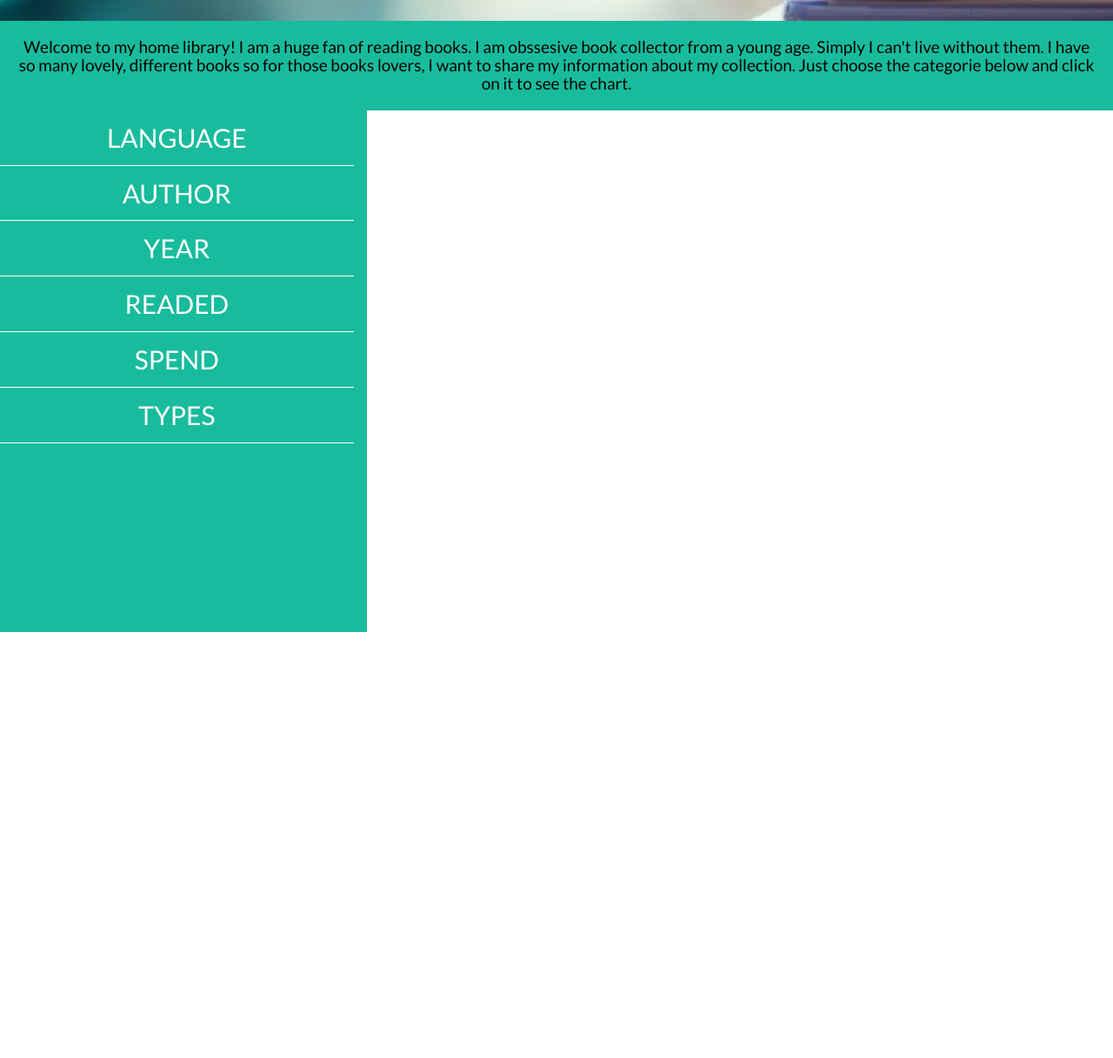
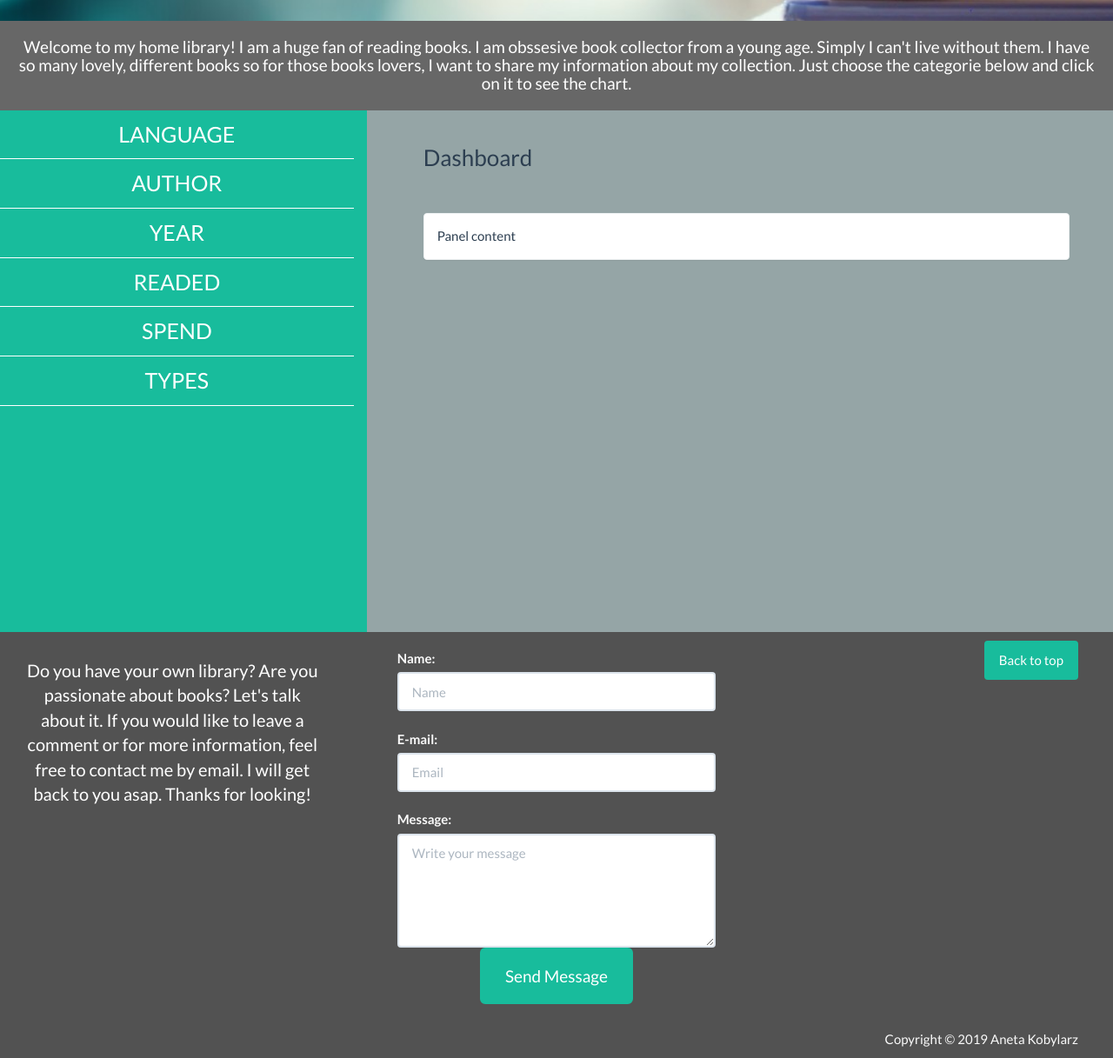
Before and after one commit to Code-Institute-Submissions/Home-library, a plain HTML site: page index.html in a window 1280 px wide. Shown: the part 476-1693 px from the top of the page at 87% size. Before the commit the page ends 1203 px from the top, so only its background shows below. Drawn offline with nearby package versions, Linux system fonts and the light colour scheme; a script that the page names is missing.

Commit message:
added footer with contact form and button

```diff
--- a/index.html
+++ b/index.html
@@ -71,12 +71,54 @@
             </div>
           </div>
         </div>
+        <div class="col-sm-12 col-md-8 main">
+          <h3>Dashboard</h3>
+            <div class="panel panel-default graphs">
+              <div class="panel-body">
+                Panel content
+              <div id="year-balance"></div>
+            </div>
+        </div>
       </div>
     </div>
+
+        </div>
+    </div>
   </section>
+  <footer class="container-fluid">
+    <div class="row row-footer">
+      <div class="col-sm-12 col-md-4 col-lg-4">
+        <p class="contact">Do you have your own library? Are you passionate about books? Let's talk about it.
+        If you would like to leave a comment or for more information, feel free to contact me by email. I will get back to you asap. Thanks for looking!</p>
+      </div>
+      <div class="col-sm-12 col-md-4 col-lg-4">
+        <div class="center-form">
+          <form>
+            <label>Name:</label>
+            <input type="text" name="name" class="form-control" id="fullname" placeholder="Name" required/><br>
+            <label>E-mail:</label>
+            <input type="email" name="emailaddress" class="form-control" id="emailaddress" placeholder="Email" required/><br>
+            <label>Message:</label>
+            <textarea rows="5" name="message" class="form-control" id="message" placeholder="Write your message" required></textarea>
+            <button type="submit" class="btn btn-success btn-lg center-block">Send Message</button>
+          </form>
+        </div>
+      </div>
+      <div class="col-sm-12 col-md-4 col-lg-4">
+        <div class="button">
+        <a href="#" class="btn btn-success">Back to top</a>
+        </div>
+      </div>
+    </div>
+    <div class="row row-footer">
+      <div class="col-sm-12 col-md-12 col-lg-12">
+        <p class="copyright">
+          Copyright &copy; 2019 Aneta Kobylarz
+        </p>
+      </div>
+    </div>
+  </footer>
 
-   <footer>
 
-   </footer>
 </body>
 </html>
--- a/static/css/style.css
+++ b/static/css/style.css
@@ -27,7 +27,7 @@ blockquote p {
     }
 }
 
-/*---------------------Alert*/
+/*---------------------Description*/
 
 .container-fluid {
     padding: 0;
@@ -35,7 +35,7 @@ blockquote p {
 
 .box {
     width: 100%;
-    background-color: #18bc9c;
+    background-color: #676767;
     margin: 0;
     padding: 0;
 }
@@ -45,7 +45,7 @@ h4 {
     text-align: center;
     margin: 0;
     padding: 20px 35px;
-    color: #000;
+    color: #fff;
 }
 
 /*-----------------------Sidebar*/
@@ -55,14 +55,11 @@ h4 {
     height: 600px;
 }
 
-#nav {
-
-}
 
 #nav li {
     list-style: none;
     color: #fff;
-    font-size: 30px;
+    font-size: 25px;
     padding-top: 10px;
     padding-bottom: 10px;
     text-align: center;
@@ -71,5 +68,73 @@ h4 {
 
 #nav li:hover {
     color: #000;
-    transition-duration: 1s;
+    transition: all 0.35s ease-in-out;
+    -webkit-transition: all 1s ease-in-out;
+    -moz-transition: all 1s ease-in-out;
+    -o-transition: all 1s ease-in-out;
 }
+
+@media (max-width: 767px) {
+    #nav li {
+        font-size: 20px;
+
+    }
+}
+
+/*------------------------Main*/
+
+.main {
+    background-color: #95a5a6;
+    height: 600px;
+}
+
+h3 {
+    padding-left: 50px;
+    padding-top: 40px;
+    margin: 0;
+}
+
+.graphs {
+    margin: 50px 50px;
+}
+
+/*------------------------Footer*/
+
+footer {
+    background-color: #525252;
+    color: #fafafa;
+    min-height: 120px;
+    margin: 0;
+    width: 100%;
+}
+
+.row-footer {
+    width: 100%;
+
+}
+
+.contact {
+    font-size: 20px;
+    color: #fff;
+    margin: 30px;
+    text-align: center;
+}
+
+.button {
+    text-align: right;
+}
+
+.button a {
+    margin: 10px;
+}
+
+.copyright {
+    margin: 10px;
+    text-align: right;
+}
+
+.center-form form {
+    padding-top: 20px;
+    padding-bottom: 20px;
+    padding-left: 30px;
+}
--- a/static/js/graphs.js
+++ b/static/js/graphs.js
@@ -1,39 +1,33 @@
-    queue()
+   queue()
     .defer(d3.json, "data/books.json")
     .await(makeGraphs);
 
-function makeGraphs(error, booksData) {
+    function makeGraphs(error, booksData) {
    var ndx = crossfilter(booksData);
 
    show_spend(ndx);
+   show_author(ndx);
+   show_type(ndx);
    show_readed(ndx);
+   show_language(ndx);
    show_year(ndx);
-   show_type(ndx);
-   show_languages(ndx);
-   show_author(ndx);
+
+    dc.renderAll();
+
+    }
 
 
-   dc.renderAll();
-}
-
-function show_author(ndx){
-    var dim = ndx.dimension(dc.pluck("author"));
+    function show_year(ndx){
+    var dim = ndx.dimension(dc.pluck("year"));
     var group = dim.group();
 
-    dc.barChart("#author-balance")
-        .width(900)
-        .height(600)
-        .margins({top:10, right:70, bottom:30, left: 70})
+    dc.pieChart("#year-balance")
+        .height(500)
+        .radius(300)
+        .transitionDuration(500)
         .dimension(dim)
         .group(group)
-        .transitionDuration(500)
-        .x(d3.scale.ordinal())
-        .xUnits(dc.units.ordinal)
-        .elasticY(true)
-        .xAxisLabel("Author")
-        .yAxisLabel("Books")
-        .yAxis().ticks(10);
-
+        .legend(dc.legend().gap(10))
 }
 
 function show_languages(ndx){
@@ -74,7 +68,6 @@ function show_readed(ndx){
         .yAxis().ticks(10)
 }
 
-
 function show_type(ndx){
     var dim = ndx.dimension(dc.pluck("type"));
     var group = dim.group();
@@ -86,6 +79,25 @@ function show_type(ndx){
         .dimension(dim)
         .group(group)
         .legend(dc.legend().gap(10))
+}
+
+function show_author(ndx){
+    var dim = ndx.dimension(dc.pluck("author"));
+    var group = dim.group();
+
+    dc.barChart("#author-balance")
+        .width(700)
+        .height(500)
+        .margins({top:10, right:70, bottom:30, left: 70})
+        .dimension(dim)
+        .group(group)
+        .transitionDuration(500)
+        .x(d3.scale.ordinal())
+        .xUnits(dc.units.ordinal)
+        .elasticY(true)
+        .xAxisLabel("Author")
+        .yAxisLabel("Books")
+        .yAxis().ticks(10);
 }
 
 function show_spend(ndx){
@@ -109,26 +121,13 @@ function show_spend(ndx){
     var stackedChart = dc.barChart("#spend-balance");
 
     stackedChart
-        .width(700)
+        .width(500)
         .height(300)
         .dimension(place_dim)
         .group(spendByPlaceLanguagePolish, "Polish")
         .stack(spendByPlaceLanguageEnglish, "English")
         .x(d3.scale.ordinal())
-        .legend(dc.legend().x(420).y(0).itemHeight(15).gap(5));
+        .legend(dc.legend().x(380).y(0).itemHeight(10).gap(6));
     stackedChart.margins().right = 100;
 
 }
-
-function show_year(ndx){
-    var dim = ndx.dimension(dc.pluck("year"));
-    var group = dim.group();
-
-    dc.pieChart("#year-balance")
-        .height(500)
-        .radius(300)
-        .transitionDuration(500)
-        .dimension(dim)
-        .group(group)
-        .legend(dc.legend().gap(10))
-}
```
